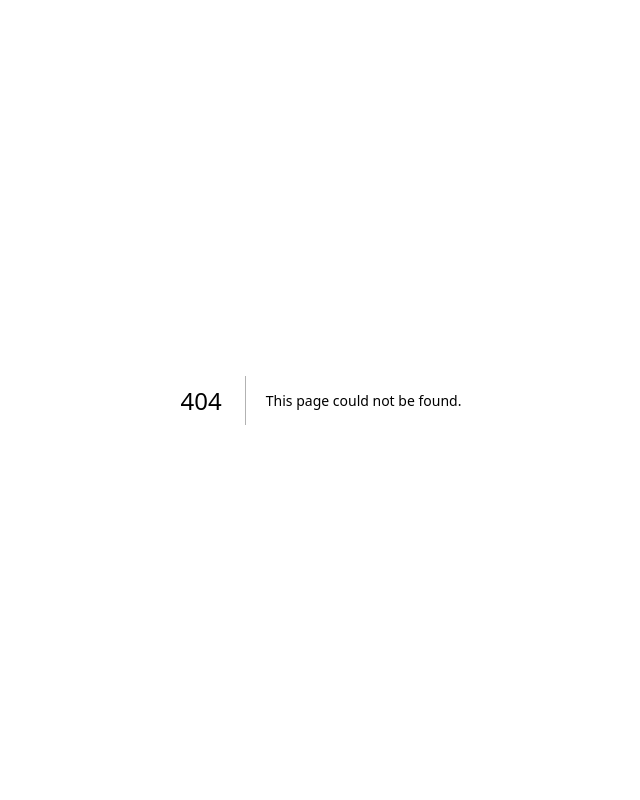
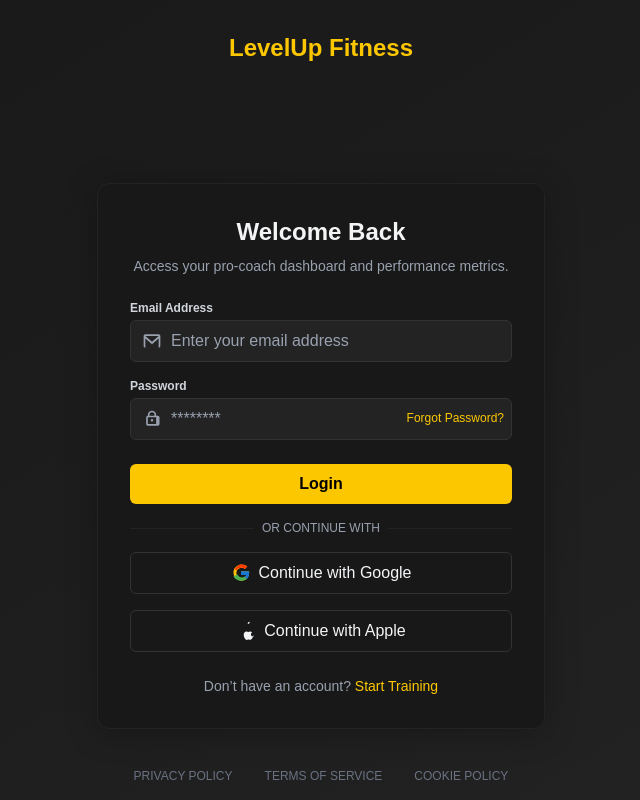
Before and after one commit to aayush23091/level_up_fitness, a Next.js app: page /login in a window 1280 px wide. Before the commit this address had no page. Shown: the whole page, without its empty margins (319-959 px from the left). Built offline with nearby package versions, Linux system fonts and the light colour scheme.

Commit message:
all work done

```diff
--- /dev/null
+++ b/app/components/SocialButton.tsx
@@ -0,0 +1,24 @@
+import React from 'react';
+import { AppleIcon } from './AppleIcon';
+
+interface SocialButtonProps {
+  provider: 'Google' | 'Apple';
+}
+
+const GoogleIcon = (
+  <svg width="20" height="20" viewBox="0 0 48 48" fill="none"><g><path d="M44.5 20H24V28.5H36.5C35.1 33.1 30.9 36.5 25.5 36.5C18.6 36.5 13 30.9 13 24C13 17.1 18.6 11.5 25.5 11.5C28.5 11.5 31.2 12.6 33.2 14.4L39.1 8.5C35.6 5.3 30.9 3.5 25.5 3.5C14.7 3.5 6 12.2 6 23C6 33.8 14.7 42.5 25.5 42.5C35.1 42.5 43.5 34.1 43.5 24C43.5 22.7 43.4 21.4 43.2 20.1L44.5 20Z" fill="#FFC107"/><path d="M6 12.2L13.1 17.7C15.2 13.2 20 11.5 25.5 11.5C28.5 11.5 31.2 12.6 33.2 14.4L39.1 8.5C35.6 5.3 30.9 3.5 25.5 3.5C18.6 3.5 13 7.7 10.2 13.1L6 12.2Z" fill="#FF3D00"/><path d="M25.5 42.5C30.8 42.5 35.3 40.7 38.7 37.7L32.1 32.3C30.1 33.7 27.9 34.5 25.5 34.5C20.9 34.5 16.9 31.3 15.5 27.2L6.1 32.8C9.1 38.2 16.6 42.5 25.5 42.5Z" fill="#4CAF50"/><path d="M43.2 20.1H42V20H24V28.5H36.5C35.8 30.7 34.3 32.6 32.1 34.1L38.7 37.7C41.7 34.9 43.5 30.9 43.5 24C43.5 22.7 43.4 21.4 43.2 20.1Z" fill="#1976D2"/></g></svg>
+);
+
+const SocialButton: React.FC<SocialButtonProps> = ({ provider }) => (
+  <button
+    type="button"
+    className="flex items-center justify-center w-full py-2 mb-2 rounded-md border border-[#333] bg-[#181818] hover:bg-[#232323] text-gray-100 font-medium transition-colors"
+  >
+    <span className="mr-2">
+      {provider === 'Google' ? GoogleIcon : <AppleIcon />}
+    </span>
+    Continue with {provider}
+  </button>
+);
+
+export default SocialButton;
--- /dev/null
+++ b/app/login/page.tsx
@@ -0,0 +1,55 @@
+import React from 'react';
+import AuthCard from '../components/AuthCard';
+import InputField from '../components/InputField';
+import SocialButton from '../components/SocialButton';
+import { MailIcon, LockIcon } from '../components/Icons';
+
+const LoginPage = () => {
+  return (
+    <div className="min-h-screen bg-gradient-to-br from-[#181818] to-[#232323] flex flex-col">
+      <header className="w-full flex justify-center items-center py-8">
+        <span className="text-2xl font-bold text-yellow-400">LevelUp Fitness</span>
+      </header>
+      <main className="flex-1 flex items-center justify-center">
+        <AuthCard
+          title="Welcome Back"
+          subtitle="Access your pro-coach dashboard and performance metrics."
+        >
+          <form className="space-y-0">
+            <InputField label="Email Address" name="email" placeholder="Enter your email address" icon={<MailIcon />} />
+            <div className="relative">
+              <InputField label="Password" name="password" type="password" placeholder="********" icon={<LockIcon />} />
+              <a href="#" className="absolute right-2 top-8 text-xs text-yellow-400 hover:underline">Forgot Password?</a>
+            </div>
+            <button
+              type="submit"
+              className="w-full bg-yellow-400 hover:bg-yellow-500 text-black font-semibold py-2 rounded-md mt-2 transition-colors"
+            >
+              Login
+            </button>
+          </form>
+          <div className="flex items-center my-4">
+            <div className="flex-grow h-px bg-[#232323]" />
+            <span className="mx-2 text-xs text-gray-400">OR CONTINUE WITH</span>
+            <div className="flex-grow h-px bg-[#232323]" />
+          </div>
+          <div className="flex flex-col gap-2">
+            <SocialButton provider="Google" />
+            <SocialButton provider="Apple" />
+          </div>
+          <div className="text-center mt-4 text-gray-400 text-sm">
+            Don’t have an account?{' '}
+            <a href="/signup" className="text-yellow-400 hover:underline">Start Training</a>
+          </div>
+        </AuthCard>
+      </main>
+      <footer className="w-full flex justify-center gap-8 py-4 text-xs text-gray-500">
+        <a href="#" className="hover:underline">PRIVACY POLICY</a>
+        <a href="#" className="hover:underline">TERMS OF SERVICE</a>
+        <a href="#" className="hover:underline">COOKIE POLICY</a>
+      </footer>
+    </div>
+  );
+};
+
+export default LoginPage;
--- /dev/null
+++ b/app/signup/page.tsx
@@ -0,0 +1,54 @@
+import React from 'react';
+import AuthCard from '../components/AuthCard';
+import InputField from '../components/InputField';
+import Checkbox from '../components/Checkbox';
+import { PersonIcon, MailIcon, LockIcon, ArrowForwardIcon } from '../components/Icons';
+
+const SignupPage = () => {
+  return (
+    <div className="min-h-screen bg-gradient-to-br from-[#181818] to-[#232323] flex flex-col">
+      <header className="w-full flex justify-between items-center px-8 py-4">
+        <span className="text-lg font-bold text-yellow-400">LevelUp Fitness</span>
+        <div>
+          <a href="/login" className="text-gray-300 mr-6 hover:underline">Login</a>
+          <a href="/signup" className="bg-yellow-400 text-black px-4 py-1 rounded font-semibold ml-2">Join Now</a>
+        </div>
+      </header>
+      <main className="flex-1 flex items-center justify-center">
+        <AuthCard
+          title="Elevate Your Game"
+          subtitle="Join the community of elite athletes and data-driven coaches today."
+        >
+          <form className="space-y-0">
+            <InputField label="Full Name" name="fullname" placeholder="Enter your full name" icon={<PersonIcon />} />
+            <InputField label="Email Address" name="email" placeholder="Enter your email address" icon={<MailIcon />} />
+            <div className="flex gap-2">
+              <div className="w-1/2">
+                <InputField label="Password" name="password" type="password" placeholder="********" icon={<LockIcon />} />
+              </div>
+              <div className="w-1/2">
+                <InputField label="Confirm" name="confirm" type="password" placeholder="********" icon={<LockIcon />} />
+              </div>
+            </div>
+            <Checkbox
+              name="terms"
+              label={<span>I agree to the <a href="#" className="underline text-yellow-400">Terms of Service</a> and <a href="#" className="underline text-yellow-400">Privacy Policy</a>.</span>}
+            />
+            <button
+              type="submit"
+              className="w-full bg-yellow-400 hover:bg-yellow-500 text-black font-semibold py-2 rounded-md mt-2 transition-colors flex items-center justify-center"
+            >
+              Create Account <span className="ml-2"><ArrowForwardIcon /></span>
+            </button>
+          </form>
+          <div className="text-center mt-6 text-gray-400 text-sm">
+            Already have an account?{' '}
+            <a href="/login" className="text-yellow-400 hover:underline">Login to LevelUp</a>
+          </div>
+        </AuthCard>
+      </main>
+    </div>
+  );
+};
+
+export default SignupPage;
```
